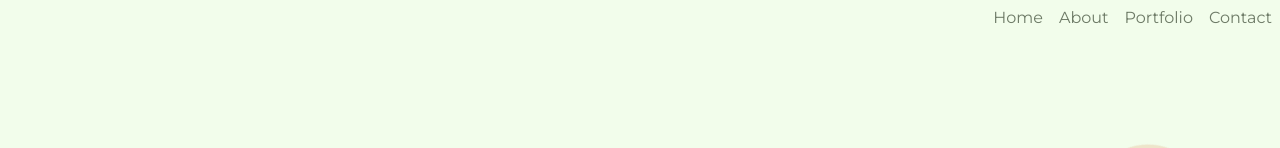
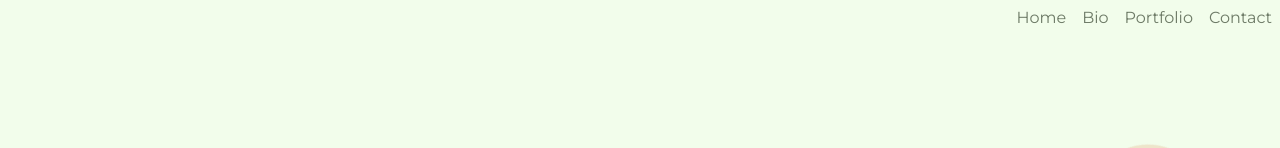
Before and after one commit to billyott/personal-site, a React (Create React App) app: page / in a window 1280 px wide. Shown: the top 148 px of the page. Built offline with nearby package versions, Linux system fonts and the light colour scheme.

Commit message:
remove main

```diff
--- a/src/App.js
+++ b/src/App.js
@@ -1,6 +1,10 @@
 import Background from './components/background';
 import Navbar from './components/navbar';
-import Main from './components/main';
+import Homepage from './components/homepage';
+import About from './components/about';
+import Portfolio from './components/portfolio';
+import Contact from './components/contact';
+
 import './app.scss';
 
 function App() {
@@ -8,7 +12,10 @@ function App() {
     <div className="app">
       <Background />
       <Navbar />
-      <Main />
+      <Homepage />
+      <About />
+      <Portfolio />
+      <Contact />
     </div>
   );
 }
--- a/src/components/about.scss
+++ b/src/components/about.scss
@@ -8,6 +8,10 @@
     flex-direction: column;
     justify-content: center;
     text-align: center;
+
+    @media (max-width: $mobile) {
+        padding-top: 30px;
+    }
 
     &__header {
         font-size: 3rem;
--- a/src/components/main.js
+++ /dev/null
@@ -1,21 +0,0 @@
-import React from 'react';
-
-import Homepage from './homepage';
-import About from './about';
-import Portfolio from './portfolio';
-import Contact from './contact';
-
-import './main.scss';
-
-export default function Main() {
-
-    return (
-        <div className="main">
-            <Homepage />
-            <About />
-            <Portfolio />
-            <Contact />
-        </div>
-    );
-
-}
--- a/src/components/main.scss
+++ /dev/null
@@ -1,6 +0,0 @@
-@import '../styling-vars.scss';
-
-.main {
-    position: relative;
-
-}
--- a/src/components/navbar.js
+++ b/src/components/navbar.js
@@ -9,7 +9,7 @@ export default function Navbar() {
         <div className='navbar'>
             <ul className='navbar__list'>
                 <li className='navbar__list-item'><Link to="homepage" smooth={true} duration={500}>Home</Link></li>
-                <li className='navbar__list-item'><Link to="about" smooth={true} duration={500}>About</Link></li>
+                <li className='navbar__list-item'><Link to="about" smooth={true} duration={500}>Bio</Link></li>
                 <li className='navbar__list-item'><Link to="portfolio" smooth={true} duration={500}>Portfolio</Link></li>
                 <li className='navbar__list-item'><Link to="contact" smooth={true} duration={500}>Contact</Link></li>
             </ul>
--- a/src/components/navbar.scss
+++ b/src/components/navbar.scss
@@ -4,6 +4,10 @@
     position: fixed;
     z-index: 2;
     right: 0;
+
+    @media (max-width: $mobile) {
+        font-size: .8rem;
+    }
 
     &__list {
         margin: 0;
```
